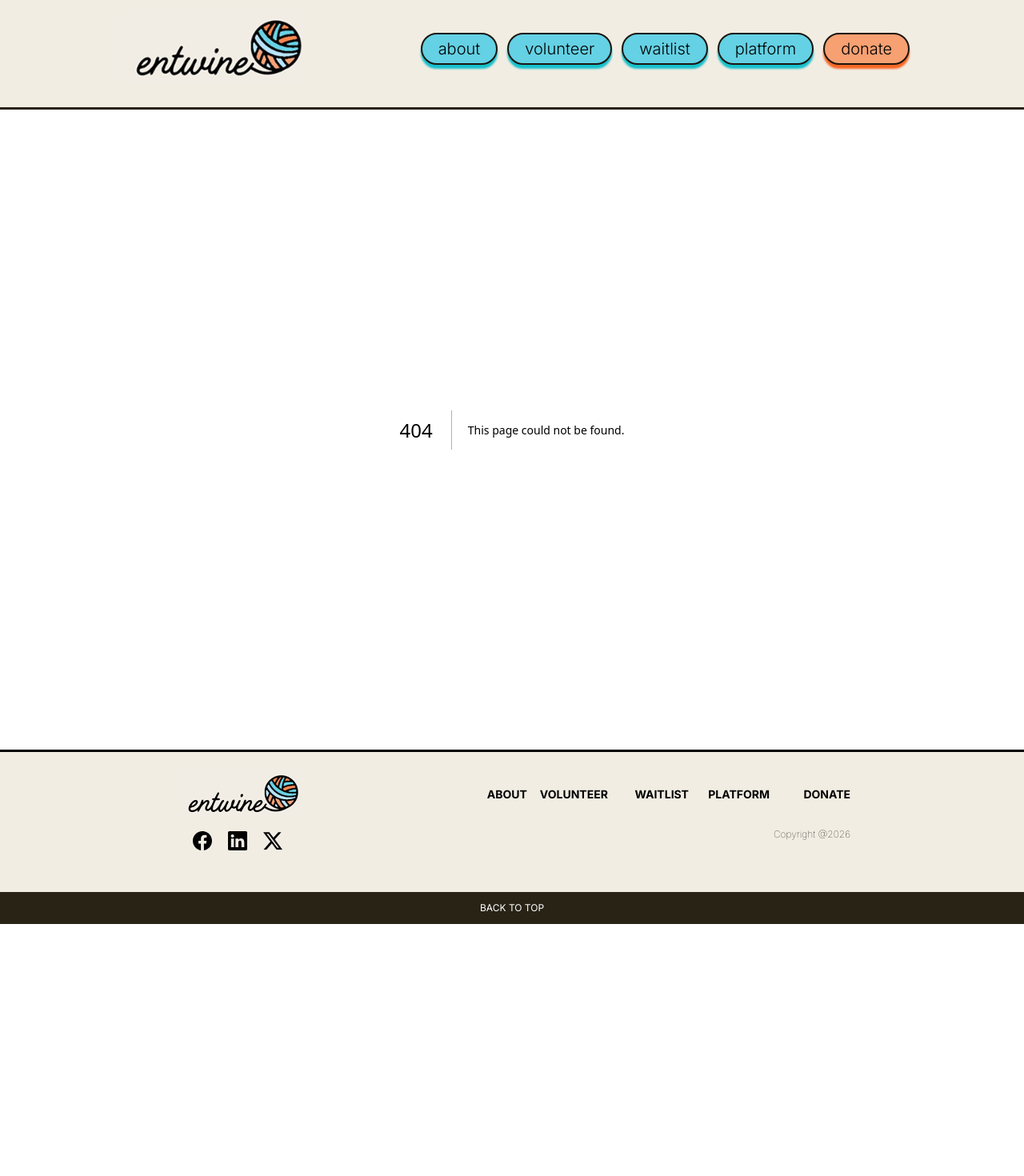
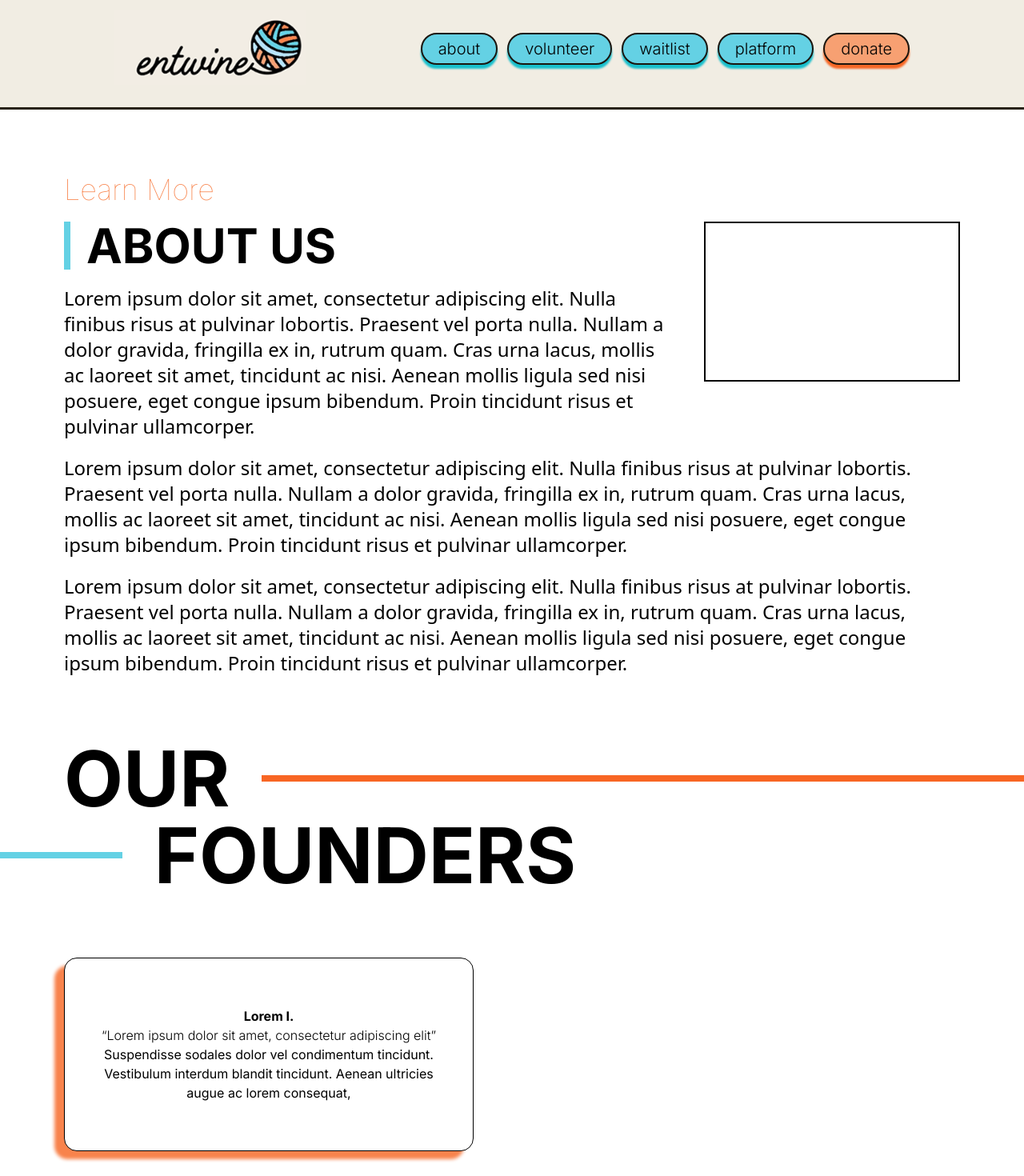
Before and after one commit to teamentwine/entwine-website, a Next.js app: page /about in a window 1280 px wide. Before the commit this address had no page. Shown: the part 80-1550 px from the top of the page at 80% size. Before the commit the page ends 1235 px from the top, so only its background shows below. Built offline with nearby package versions, Linux system fonts and the light colour scheme.

Commit message:
about us page work save

```diff
--- /dev/null
+++ b/src/app/about/page.tsx
@@ -0,0 +1,43 @@
+
+export default function about (){
+    return(
+        <section id="aboutus_page" className="flex flex-col">
+            {/* about us info */}
+            <div className="aboutus-container m-20 flex space-y-5">
+                <div className="space-y-5">
+                    <p className="font-body text-secondary-base-2 text-4xl font-thin">Learn More</p>
+                    {/* img placehodler */}
+                    <div className="w-80 h-50 border-2 float-right ml-10 mb-10"></div>
+                    <p className="font-body font-bold text-6xl border-l-8 border-primary-base-2 pl-5">ABOUT US</p>
+
+                    <p className="aboutus-text">Lorem ipsum dolor sit amet, consectetur adipiscing elit. Nulla finibus risus at pulvinar lobortis. Praesent vel porta nulla. Nullam a dolor gravida, fringilla ex in, rutrum quam. Cras urna lacus, mollis ac laoreet sit amet, tincidunt ac nisi. Aenean mollis ligula sed nisi posuere, eget congue ipsum bibendum. Proin tincidunt risus et pulvinar ullamcorper. </p>
+                    <p className="aboutus-text" >Lorem ipsum dolor sit amet, consectetur adipiscing elit. Nulla finibus risus at pulvinar lobortis. Praesent vel porta nulla. Nullam a dolor gravida, fringilla ex in, rutrum quam. Cras urna lacus, mollis ac laoreet sit amet, tincidunt ac nisi. Aenean mollis ligula sed nisi posuere, eget congue ipsum bibendum. Proin tincidunt risus et pulvinar ullamcorper. </p>
+                    <p className="aboutus-text">Lorem ipsum dolor sit amet, consectetur adipiscing elit. Nulla finibus risus at pulvinar lobortis. Praesent vel porta nulla. Nullam a dolor gravida, fringilla ex in, rutrum quam. Cras urna lacus, mollis ac laoreet sit amet, tincidunt ac nisi. Aenean mollis ligula sed nisi posuere, eget congue ipsum bibendum. Proin tincidunt risus et pulvinar ullamcorper. </p>
+                </div>
+            </div>
+            {/* Our founder title */}
+            <div className="flex flex-col ">
+                <div className="flex items-center ml-20">
+                    <p className="font-body font-bold text-8xl mr-10">OUR</p>
+                    <div className="w-full h-2 bg-secondary-base"></div>
+                </div>
+                <div className="flex items-center mr-140">
+                    <div className="w-full h-2 bg-primary-base-2"></div>
+                    <p className="font-body font-bold text-8xl ml-10">FOUNDERS</p>
+                </div>
+            </div>
+            {/* founder cards */}
+            <div className="m-20">
+                {/* card v 1*/}
+                <div className="border-1 drop-shadow-cardv2 rounded-2xl py-15 px-10 w-lg bg-white">
+                    <div className="font-body text-center">
+                        <p className="font-bold">Lorem I.</p>
+                        <p className="font-light">“Lorem ipsum dolor sit amet, consectetur adipiscing elit”</p>
+                        <p>Suspendisse sodales dolor vel condimentum tincidunt. Vestibulum interdum blandit tincidunt. Aenean ultricies augue ac lorem consequat,</p>
+                    </div>
+                </div>
+
+            </div>
+        </section>
+    )
+}
--- a/src/app/globals.css
+++ b/src/app/globals.css
@@ -39,6 +39,7 @@
   --color-secondary-base-2: #F8834B;
   --color-secondary-base-3: #F7A072;
   --drop-shadow-secondary: 0px 5px 1px #F76725;
+  --drop-shadow-cardv2: -12px 10px 2px #F8834C;
 
   /* Additional Custom Breakpoints for smaller mobile sizes */
   --breakpoint-xxs: 20rem; /* 320px */
@@ -80,6 +81,7 @@
   font-body
   lg:rounded-3xl md:rounded-2xl
   border-2 border-dark-border
+  cursor-pointer
 }
 .primary-btn{
   @apply
@@ -122,8 +124,15 @@
   xxs:text-2xl
   xxs:w-full
 }
+
 /* footer links  */
 .social-link-footer-icon{
   @apply
   md:w-6 sm:w-6 xs:w-5 xxs:w-4
 }
+
+/* about us page */
+.aboutus-text{
+  @apply
+  text-2xl
+}
--- a/src/components/Navbar.tsx
+++ b/src/components/Navbar.tsx
@@ -100,7 +100,7 @@ export default function Navbar () {
                 <div className={`menu-nav-container md:block xxs:hidden ${isOpen ? "mobile-menu-view" : ""}`}>
                     <p  className={`font-body ${isOpen ? "" : "hidden"}`}>MENU</p>
                     <div className="space-x-3 lg:text-xl md:text-sm font-light ">
-                        <Link href="#"><button className="primary-btn">about</button></Link>
+                        <Link href="/about"><button className="primary-btn">about</button></Link>
                         <Link href="#"><button className="primary-btn">volunteer</button></Link>
                         <Link href="#"><button className="primary-btn">waitlist</button></Link>
                         <Link href="#"><button className="primary-btn">platform</button></Link>
```
